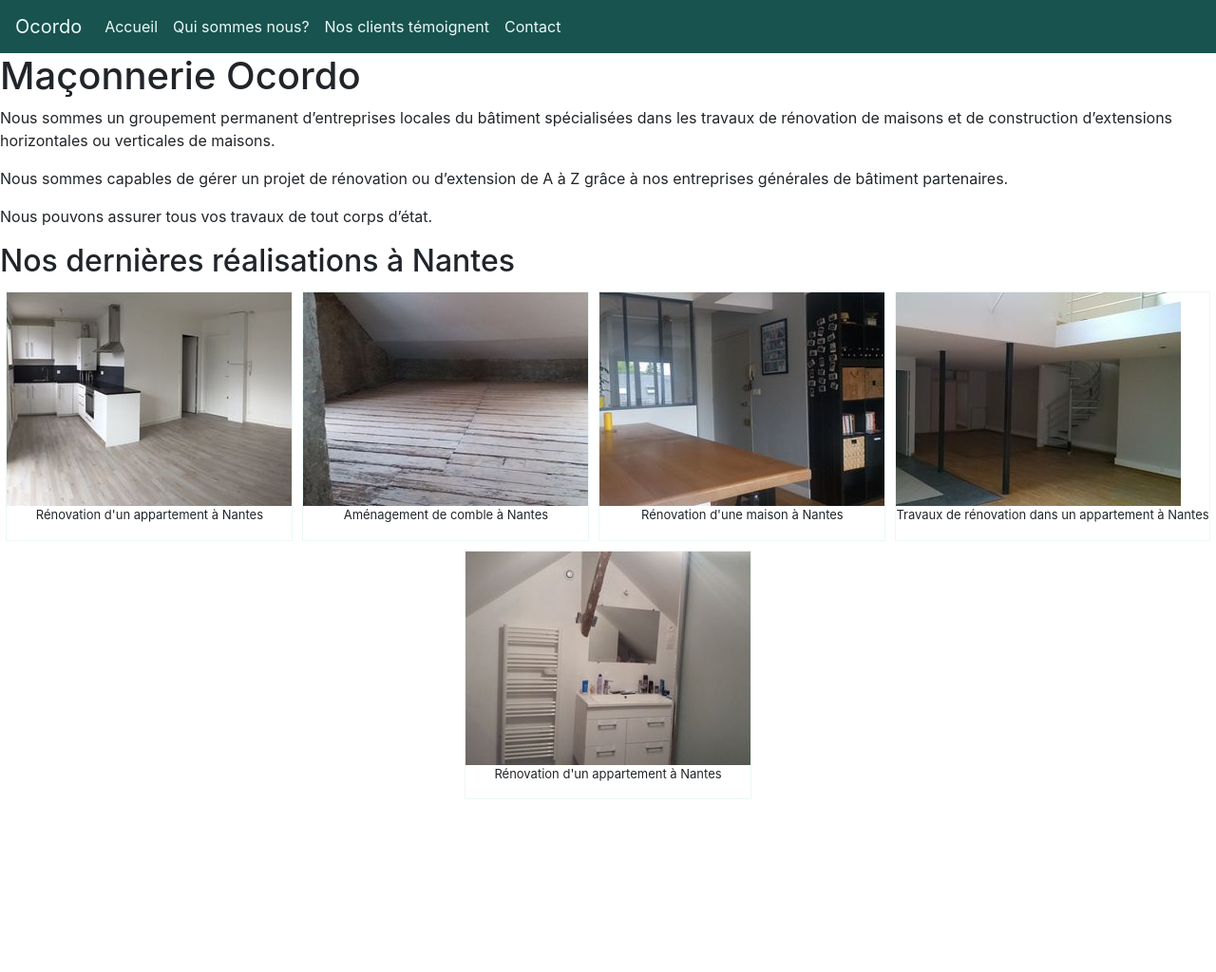
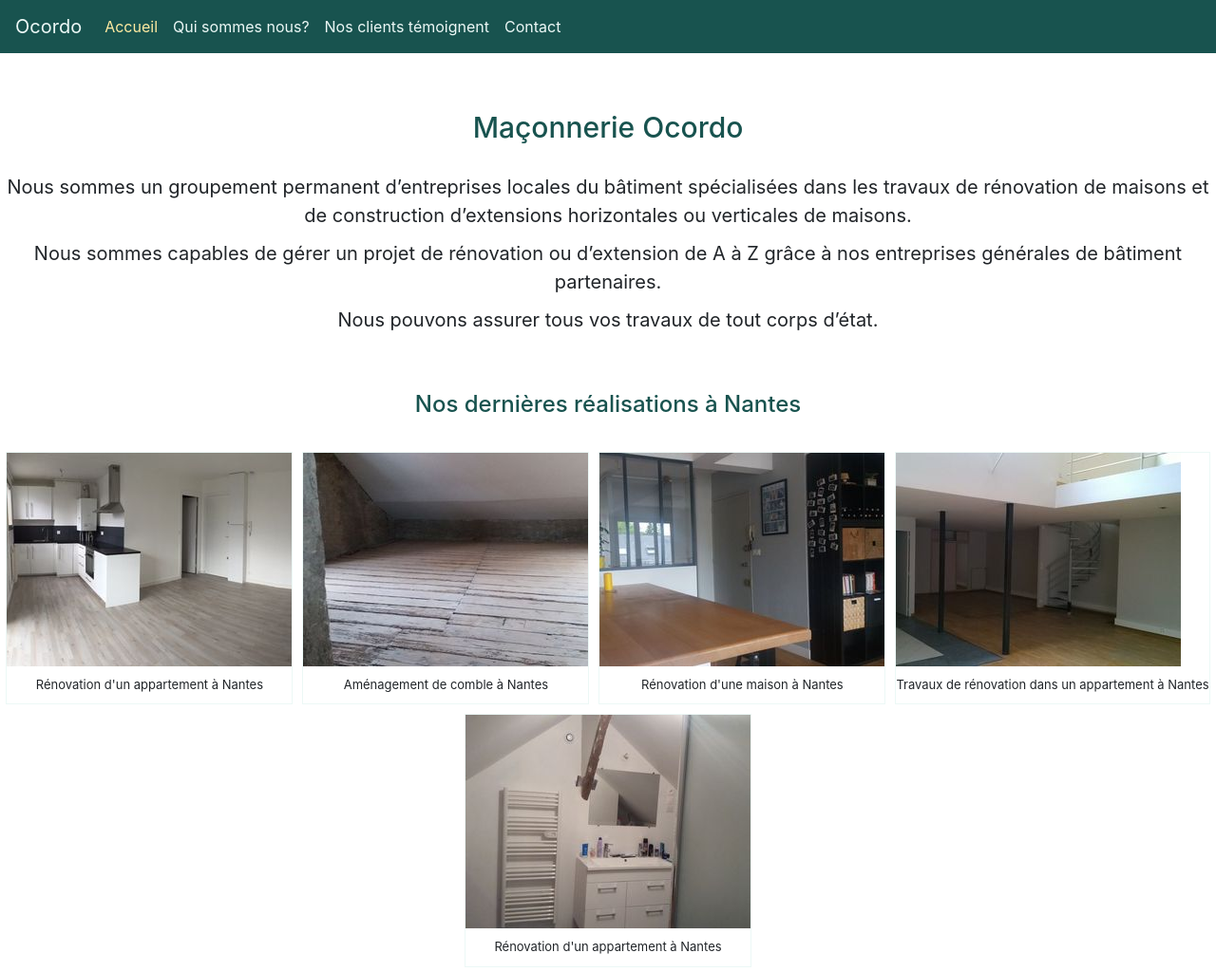
Before and after one commit to MathiasCabrol/Projet-PHP, a PHP site: page / in a window 1280 px wide. Shown: the whole page at 95% size. Before the commit the page ends 842 px from the top, so only its background shows below. Run offline with PHP 8.4, Linux system fonts and the light colour scheme.

Commit message:
Modifs Menu

```diff
--- a/assets/css/style.css
+++ b/assets/css/style.css
@@ -4,7 +4,60 @@ nav {
 nav li a, nav a {
     color: #ECF8F6;
 }
-
+nav li a:hover, nav a:hover {
+    color: #FEEAA1;
+}
+.active {
+    color: #FEEAA1;
+}
+h1 {
+    color:#18534F;
+    text-align: center;
+    font-size: 30px;
+    margin-top: 60px;
+    margin-bottom: 30px;
+}
+p {
+    text-align: center;
+    font-size: 20px;
+    margin-top: 10px;
+    margin-bottom: 10px;
+}
+h2 {
+    color:#18534F;
+    text-align: center;
+    font-size: 24px;
+    margin-top: 60px;
+    margin-bottom: 30px;
+}
+.articleText::first-letter {
+    color: #D6955B;
+    font-size: 40px;
+    font-weight: bold;
+}
+.articleText {
+    color: #18534F;
+    font-size: 20px;
+    text-align: center;
+    margin-left: 300px;
+    margin-right: 300px;
+    line-height: 40px;
+}
+.quote {
+    position: relative;
+    width: 100%;
+}
+.articleSignature {
+    position: absolute;
+    left: 60%;
+    bottom: -20%;
+    font-size: 30px;
+    font-family: cursive;
+    text-decoration: underline;
+}
+.serious {
+    margin-top: 120px;
+}
 .gallery_box_single {
     display: flex;
     flex-direction: row;
@@ -26,3 +79,21 @@ nav li a, nav a {
     text-align: center;
     font-size: small;
 }
+
+h3 {
+    text-align: center;
+    color : #18534F;
+    font-size : 20px;
+
+}
+
+.video {
+    display: block;
+    margin: auto;
+}
+
+.list-group li {
+    margin-left: 25%;
+    list-style-type: circle;
+    font-size: 20px;
+}
--- a/index.php
+++ b/index.php
@@ -11,6 +11,7 @@ if (isset($_GET['page']) && is_numeric($_GET['page'])) {
 } else {
     $page = 0;
 }
+
 
 ?>
 <!DOCTYPE html>
@@ -35,8 +36,8 @@ if (isset($_GET['page']) && is_numeric($_GET['page'])) {
     <ul class="navbar-nav">
         <?php for($i=0; $i <= 3; $i++):
         ?>
-      <li class="nav-item active">
-        <a class="nav-link" href="<?= ($i+1) . '.html' ?>"><?= $xml->page[$i]->menu ?></a>
+      <li class="nav-item">
+        <a class="nav-link <?= ($page == $i) ? 'active' : ''; ?>" href="<?= $xml->page[$i]->attributes()->id . '.html' ?>"><?= $xml->page[$i]->menu ?></a>
       </li>
       <?php
       endfor;
@@ -44,6 +45,7 @@ if (isset($_GET['page']) && is_numeric($_GET['page'])) {
     </ul>
   </div>
 </nav>
+
 <!-- Structure php Joelle -->
 <?= $xml->page[$page]->content; ?>
 <!-- Footer Théo -->
--- a/source.xml
+++ b/source.xml
@@ -4,9 +4,9 @@
         <menu>Accueil</menu>
         <title>Accueil - Maçonnerie Ocordo</title>
         <content><![CDATA[<h1>Maçonnerie Ocordo</h1>
-<p>Nous sommes un groupement permanent d’entreprises locales du bâtiment spécialisées dans les travaux de rénovation de maisons et de construction d’extensions horizontales ou verticales de maisons.</p>
-<p>Nous sommes capables de gérer un projet de rénovation ou d’extension de A à Z grâce à nos entreprises générales de bâtiment partenaires.</p>
-<p>Nous pouvons assurer tous vos travaux de tout corps d’état.</p>
+<p class="pcenter">Nous sommes un groupement permanent d’entreprises locales du bâtiment spécialisées dans les travaux de rénovation de maisons et de construction d’extensions horizontales ou verticales de maisons.</p>
+<p class="pcenter">Nous sommes capables de gérer un projet de rénovation ou d’extension de A à Z grâce à nos entreprises générales de bâtiment partenaires.</p>
+<p class="pcenter">Nous pouvons assurer tous vos travaux de tout corps d’état.</p>
 <h2>Nos dernières réalisations à Nantes</h2>
 <div class="gallery_box_single">
     <div class="img"><img src="assets/img/Renovation-appartement-nantes-ocordo-travaux-300-225.jpg" alt="Rénovation d'un appartement à Nantes"/><p class="caption-text">Rénovation d'un appartement à Nantes</p></div>
@@ -28,9 +28,9 @@
 <h3>Présentation de notre entreprise</h3>
 <p>Nous sommes un groupement permanent d’entreprises locales du bâtiment spécialisées dans les travaux de rénovation d’appartements et de maisons et de construction d’extensions horizontale ou verticale de maisons.</p><p>
     Nous travaillons exclusivement pour les particuliers.</p>
-<p><iframe src="https://www.youtube.com/embed/Crh5lFpNK0o?feature=oembed" allowfullscreen="" width="500" height="281" frameborder="0"></iframe></p>
+<p class="video"><iframe src="https://www.youtube.com/embed/Crh5lFpNK0o?feature=oembed" allowfullscreen="" width="500" height="281" frameborder="0"></iframe></p>
 <p>Notre groupement est en mesure de vous proposer les compétences métier dans le gros oeuvre et le second oeuvre :</p><p>
-<ul>
+<ul class="list-group">
     <li>Maçonnerie générale</li><li>
         Travaux de toiture</li><li>
         Isolation thermique et phonique</li><li>
@@ -41,7 +41,7 @@
         Chauffage</li><li>
         Peinture et décoration</li><li>
         Menuiserie</li>
-</ul>
+</ul></p>
 
 <p>Nous sommes aujourd’hui 7 groupements implantés à Lille, Reims, Amiens, Arras, Strasbourg, Nantes et Bordeaux.</p><p>
 
@@ -49,7 +49,7 @@ Quels sont les avantages en travaillant avec notre groupement ? Simplicité, Sé
 Pourquoi la Simplicité ? Parce que vous avez un seul interlocuteur qui est disponible de la préparation au chiffrage de l’ensemble de vos travaux.</p><p>
 
     Pourquoi la Sécurité ? Par ce que pour élaborer votre projet de travaux de rénovation ou de construction d’extension nous :</p><p>
-<ul>
+<ul class="list-group">
     <li>fixons un premier rendez-vous au cours duquel nous vous écoutons nous parlez de votre projet de travaux. À ce stade nous pouvons déjà vous conseiller.</li>
 <li>établissons un chiffrage détaillé lot par lot.</li>
 <li>vous remettons un dossier-devis comprenant les devis détaillés avec les dates prévisionnelles de début et de fin d’intervention,les assurances décennales et la RC professionnelle,</li>
@@ -69,13 +69,13 @@ bénéficier de prix très compétitifs et d’un excellent rapport qualité/pri
 <div class="testimonials-list">
     <div class="quote">
         <h2>Rénovation transformation</h2>
-        <p>Transformation rénovation d’un garage et refaire les murs ( placo), l’electricité (prises, eclairage leds ),le sol ( carrelage), les peintures et changement d’une porte-fenêtre. Devis: précis et rapide Prestations au rythme convenu, réalisation des travaux sans failles, très bonnes prestation Chantier: propreté absolue et nettoyage complet à la fin. Bémol : 2 jours de retard à cause du retard de livraison de la fenêtre, mais vraiment pas grave. Prix: très raisonnable Je recommande Ocordo pour l’efficacité du travail réalisé en amont: devis, tarifs. Ils connaissent le travail.</p>
-        <p>BrunoPH</p>
+        <p class="articleText">Transformation rénovation d’un garage et refaire les murs ( placo), l’electricité (prises, eclairage leds ),le sol ( carrelage), les peintures et changement d’une porte-fenêtre. Devis: précis et rapide Prestations au rythme convenu, réalisation des travaux sans failles, très bonnes prestation Chantier: propreté absolue et nettoyage complet à la fin. Bémol : 2 jours de retard à cause du retard de livraison de la fenêtre, mais vraiment pas grave. Prix: très raisonnable Je recommande Ocordo pour l’efficacité du travail réalisé en amont: devis, tarifs. Ils connaissent le travail.</p>
+        <p class="articleSignature">BrunoPH</p>
     </div>
     <div class="quote">
-        <h2>Sérieux</h2>
-        <p>Nous sommes satisfait du travail de cette entreprise qui a rénové notre maison quand nous sommes arrivés à lille. il y avait tout a rénové et leur commercial a su nous consacrer du temps pour nous proposer un projet qui convenait à notre gout et à notre budget. les travaux ont été bien fait à part un petit détail au niveau de la fourniture de la robineterie de la cuisine mais sans gravité</p>
-        <p>PJ9e7S9L</p>
+        <h2 class="serious">Sérieux</h2>
+        <p class="articleText">Nous sommes satisfait du travail de cette entreprise qui a rénové notre maison quand nous sommes arrivés à lille. il y avait tout a rénové et leur commercial a su nous consacrer du temps pour nous proposer un projet qui convenait à notre gout et à notre budget. les travaux ont été bien fait à part un petit détail au niveau de la fourniture de la robineterie de la cuisine mais sans gravité.</p>
+        <p class="articleSignature">PJ9e7S9L</p>
     </div>
 </div>]]></content>
     </page>
```
